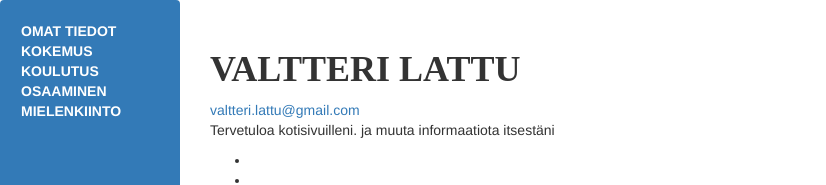
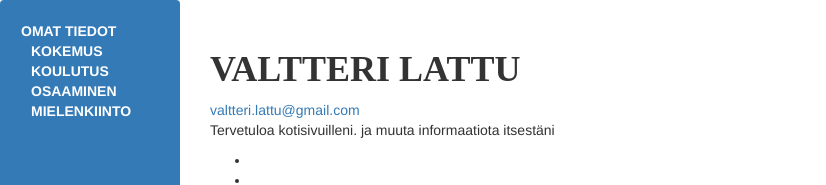
Before and after one commit to valtterilattu/valtterilattu.github.io, a plain HTML site: page index.html in a window 1280 px wide. Shown: the top 185 px of the page, without its empty margins (0-826 px from the left). Drawn offline with Linux system fonts and the light colour scheme.

Commit message:
added class to nav links

```diff
--- a/index.html
+++ b/index.html
@@ -22,16 +22,16 @@
 					<a class="" href="#about">Omat tiedot</a>
 				</li>
 				<li class="nav-item">
-					<a class="" href="#experience">Kokemus</a>
+					<a class="nav-links" href="#experience">Kokemus</a>
 				</li>
 				<li class="nav-item">
-					<a class="" href="#education">Koulutus</a>
+					<a class="nav-links" href="#education">Koulutus</a>
 				</li>
 				<li class="nav-item">
-					<a class="" href="#skills">Osaaminen</a>
+					<a class="nav-links" href="#skills">Osaaminen</a>
 				</li>
 				<li class="nav-item">
-					<a class="" href="#interesting">Mielenkiinto</a>
+					<a class="nav-links" href="#interesting">Mielenkiinto</a>
 				</li>
 			</ul>
 		</div>
```
